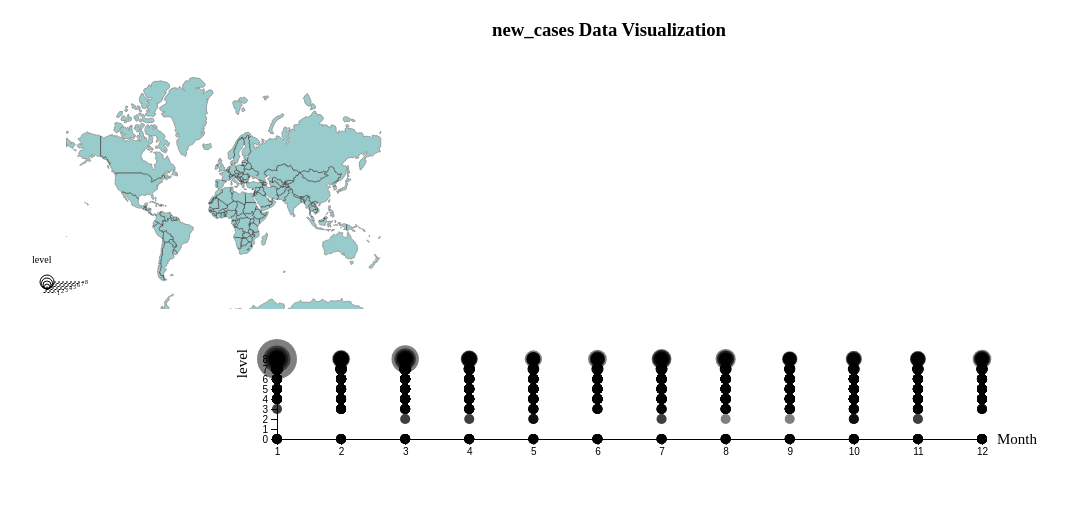
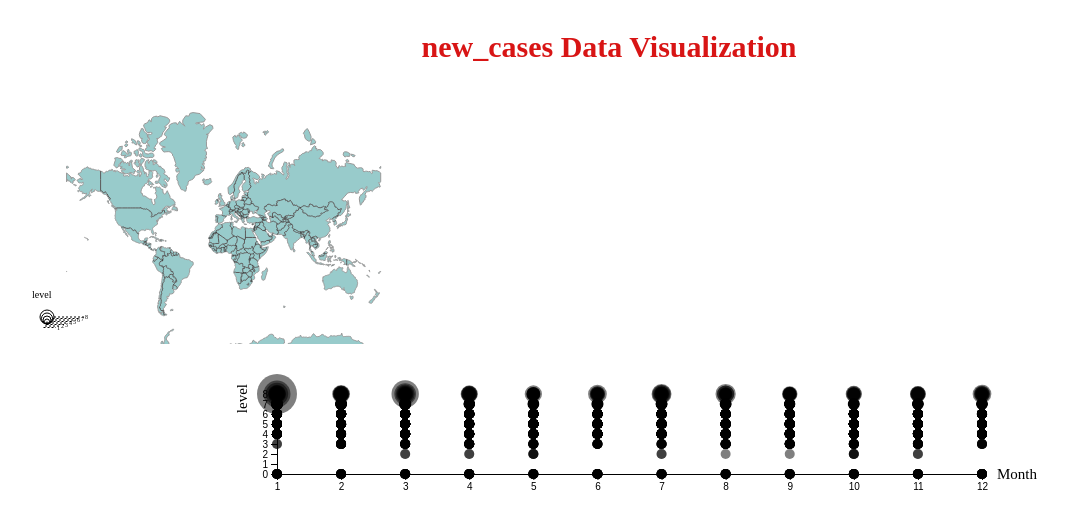
Before and after one commit to DS-DV-IU/ds-dv, a plain HTML site: page src/Geomap.html in a window 1280 px wide. Shown: the whole page, without its empty margins (31-1098 px from the left). Drawn offline with nearby package versions, Linux system fonts and the light colour scheme.

Commit message:
update geomap

```diff
--- a/src/Geomap.html
+++ b/src/Geomap.html
@@ -32,7 +32,7 @@
     </style>
     <script src="https://unpkg.com/d3@7.0.1/dist/d3.min.js"></script>
 </head>
-<h3>new_cases Data Visualization</h3>
+<h3 style="color:rgb(216, 21, 21); font-size: 30px;">new_cases Data Visualization</h3>
 
 <div id="WorldMap"></div>
 <div id="MapLegend"></div>
@@ -244,8 +244,8 @@
                 .attr("cx", d => projection([d.lon, d.lat])[0])
                 .attr("cy", d => projection([d.lon, d.lat])[1])
                 .attr("r", d => d.richter * 1.5 - 5)
-                .style("fill", "rgb(104 4 11)")
-                .attr("stroke", "rgb(104 4 11)")
+                .style("fill", "rgb(0, 0, 255)")
+                .attr("stroke", "rgb(0, 0, 255)")
                 .attr("stroke-width", 1)
                 .attr("fill-opacity", .4)
 
```
Also changed, not shown: 1 other file.
